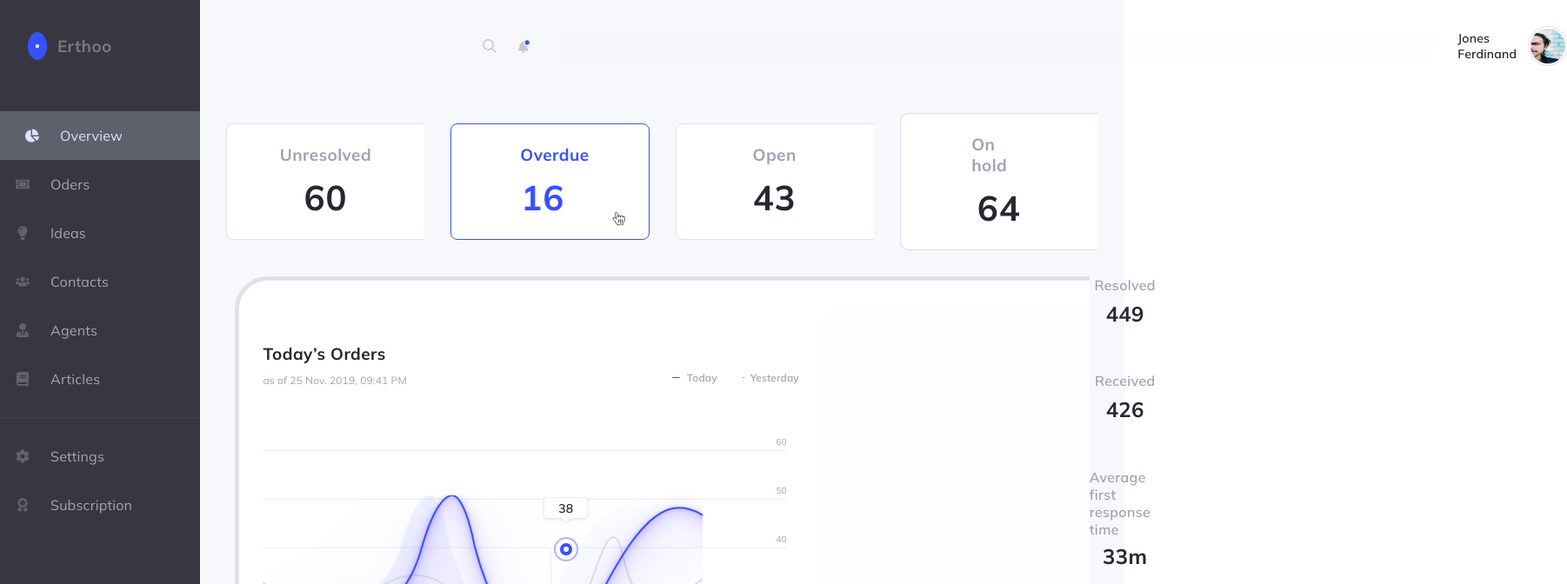
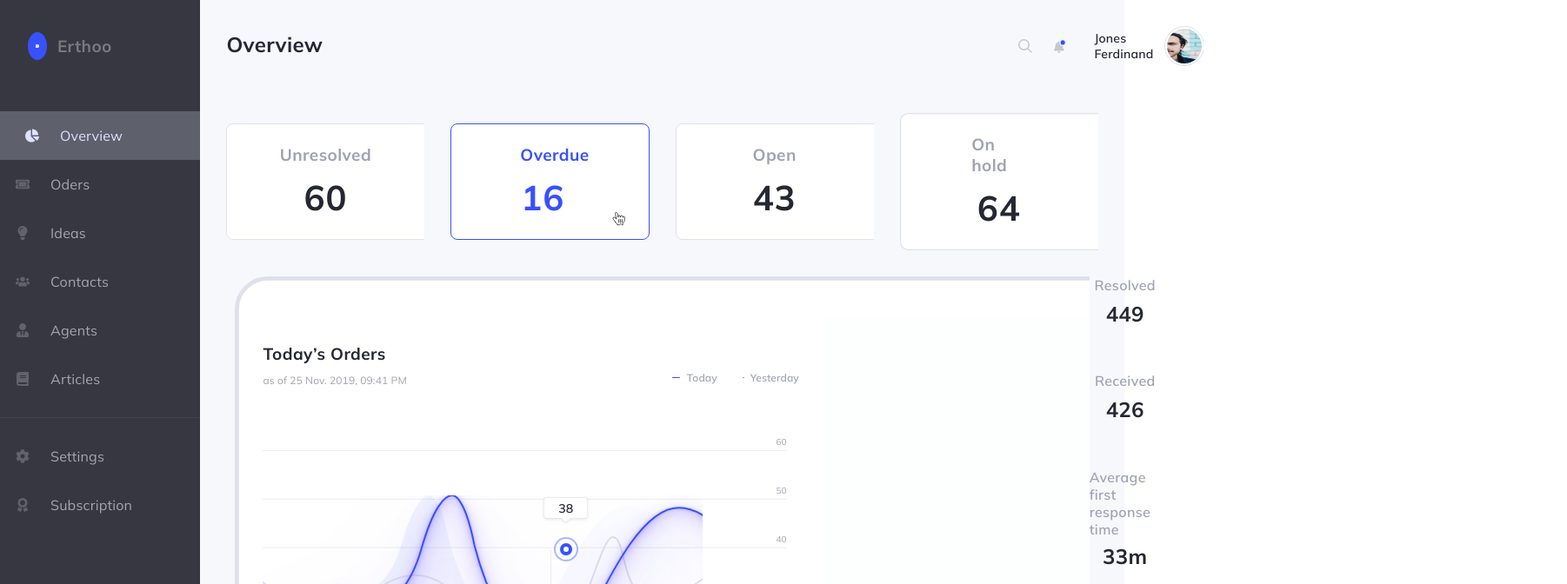
Before and after one commit to muazaqdas/e-c-dashboard, a React (Create React App) app: page /overview in a window 1280 px wide. Shown: the top 672 px of the page at 87% size, 1802 px wide, since content can reach past the window. Built offline with nearby package versions, Linux system fonts and the light colour scheme.

Commit message:
navbar updates

```diff
--- a/src/Routes.js
+++ b/src/Routes.js
@@ -3,8 +3,7 @@ import CustomersDetailswithPr from "pages/CustomersDetailswithPr";
 import Orders from "pages/Orders";
 import Overview from "pages/Overview";
 import { BrowserRouter as Router, Routes, Route } from "react-router-dom";
-import Home from "pages/Home";
-import NotFound from "pages/NotFound";
+
 const ProjectRoutes = () => {
   return (
     <Router>
--- a/src/pages/CustomersDetailswithPr/index.js
+++ b/src/pages/CustomersDetailswithPr/index.js
@@ -165,7 +165,7 @@ const CustomersDetailswithPrPage = () => {
               </div>
               <Img
                 src="images/img_search.svg"
-                className="h-[16px] sm:hidden md:ml-[0] ml-[752px] object-cover w-[16px]"
+                className="h-[16px] sm:hidden md:ml-[0] ml-[55rem] object-cover w-[16px]"
                 alt="search"
               />
               <Img
@@ -173,11 +173,7 @@ const CustomersDetailswithPrPage = () => {
                 className="h-[16px] sm:hidden md:ml-[0] ml-[24px] object-cover w-[16px]"
                 alt="notification"
               />
-              <Img
-                src="images/img_dividerline.svg"
-                className="h-[32px] sm:hidden md:ml-[0] ml-[32px] object-cover w-[auto]"
-                alt="dividerline One"
-              />
+
               <Text
                 className="font-semibold sm:hidden md:ml-[0] ml-[32px] text-bluegray_900 text-left tracking-ls020000000298023224 md:tracking-ls1 sm:tracking-ls1 w-[auto]"
                 as="h5"
--- a/src/pages/Orders/index.js
+++ b/src/pages/Orders/index.js
@@ -167,7 +167,7 @@ const OrdersPage = () => {
               </div>
               <Img
                 src="images/img_search.svg"
-                className="h-[16px] sm:hidden md:ml-[0] ml-[752px] object-cover w-[16px]"
+                className="h-[16px] sm:hidden md:ml-[0] ml-[55rem] object-cover w-[16px]"
                 alt="search"
               />
               <Img
@@ -175,11 +175,7 @@ const OrdersPage = () => {
                 className="h-[16px] sm:hidden md:ml-[0] ml-[24px] object-cover w-[16px]"
                 alt="notification"
               />
-              <Img
-                src="images/img_dividerline.svg"
-                className="h-[32px] sm:hidden md:ml-[0] ml-[32px] object-cover w-[auto]"
-                alt="dividerline One"
-              />
+
               <Text
                 className="font-semibold sm:hidden md:ml-[0] ml-[32px] text-bluegray_900 text-left tracking-ls020000000298023224 md:tracking-ls1 sm:tracking-ls1 w-[auto]"
                 as="h5"
--- a/src/pages/Overview/index.js
+++ b/src/pages/Overview/index.js
@@ -158,8 +158,8 @@ const OverviewPage = () => {
           </div>
         </aside>
         <div className="bg-gray_50 flex flex-col items-center justify-start p-[30px] md:pl-[20px] sm:pl-[20px] md:pr-[20px] sm:pr-[20px] sm:px-[20px] md:w-[100%] sm:w-[100%] w-[83%]">
-          <header className="flex items-center justify-center w-[100%]">
-            <div className="flex md:flex-col flex-row md:gap-[20px] items-center justify-center w-[100%]">
+          <header className="flex items-center justify-right w-[100%]">
+            <div className="flex md:flex-col flex-row md:gap-[20px] items-center w-[100%]">
               <div className="header-row mt-[6px] mb-[10px]">
                 <Text
                   className="text-bluegray_900 text-left tracking-ls030000001192092896 md:tracking-ls1 sm:tracking-ls1"
@@ -176,21 +176,17 @@ const OverviewPage = () => {
               </div>
               <Img
                 src="images/img_search.svg"
-                className="h-[16px] sm:hidden md:ml-[0] ml-[723px] object-cover w-[16px]"
+                className="h-[16px] sm:hidden md:ml-[0] ml-[50rem] object-cover w-[16px]"
                 alt="search"
               />
               <Img
                 src="images/img_notification.svg"
-                className="h-[16px] sm:hidden md:ml-[0] ml-[24px] object-cover w-[16px]"
+                className="h-[16px] sm:hidden md:ml-[0] ml-[24px] right-0 object-cover w-[16px]"
                 alt="notification"
               />
-              <Img
-                src="images/img_dividerline.svg"
-                className="h-[32px] sm:hidden md:ml-[0] ml-[32px] object-cover w-[auto]"
-                alt="dividerline One"
-              />
+
               <Text
-                className="font-semibold sm:hidden md:ml-[0] ml-[32px] text-bluegray_900 text-left tracking-ls020000000298023224 md:tracking-ls1 sm:tracking-ls1 w-[auto]"
+                className=" mr-0 right-0 font-semibold sm:hidden md:ml-[0] ml-[32px] text-bluegray_900 text-left tracking-ls020000000298023224 md:tracking-ls1 sm:tracking-ls1 w-[auto]"
                 as="h5"
                 variant="h5"
               >
```
